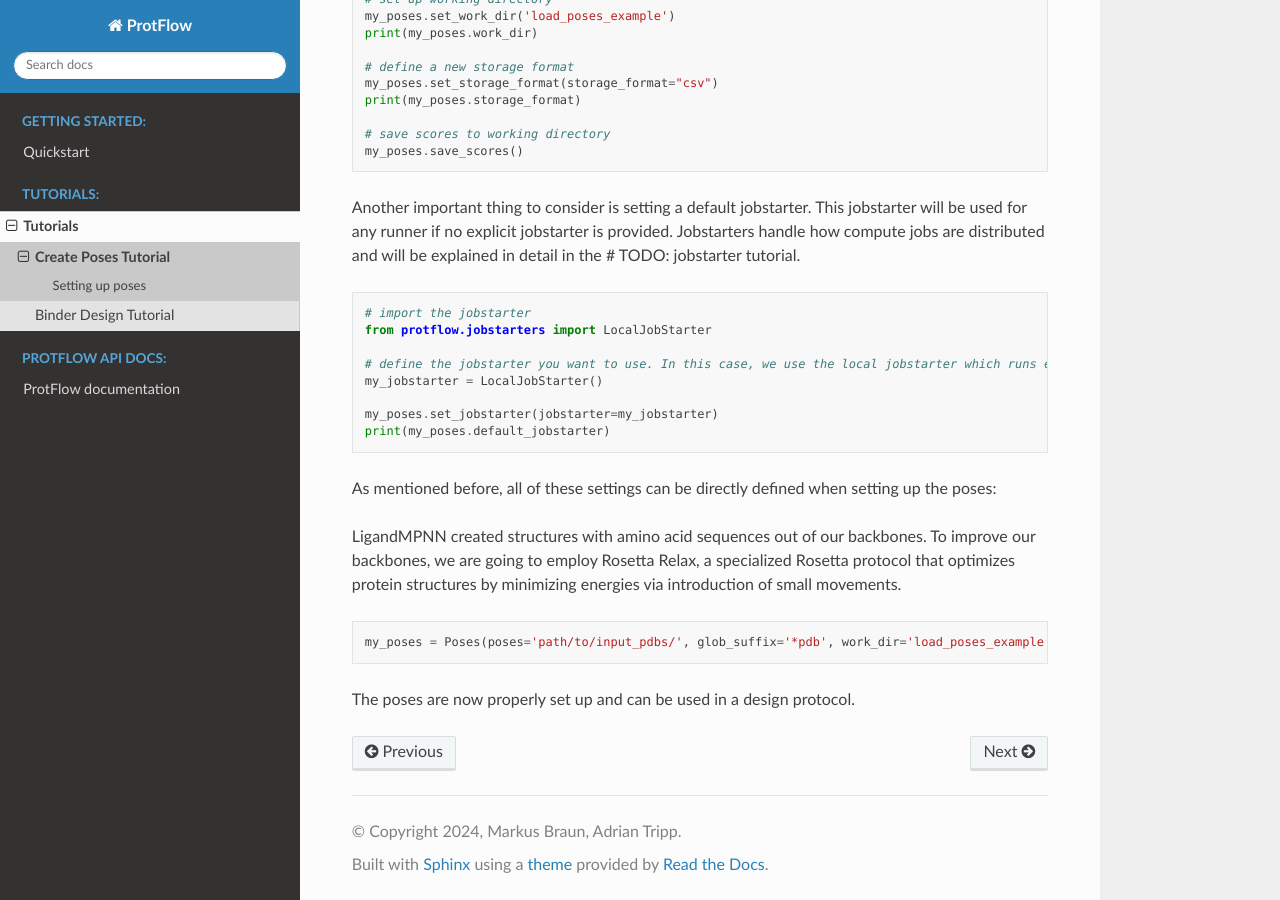
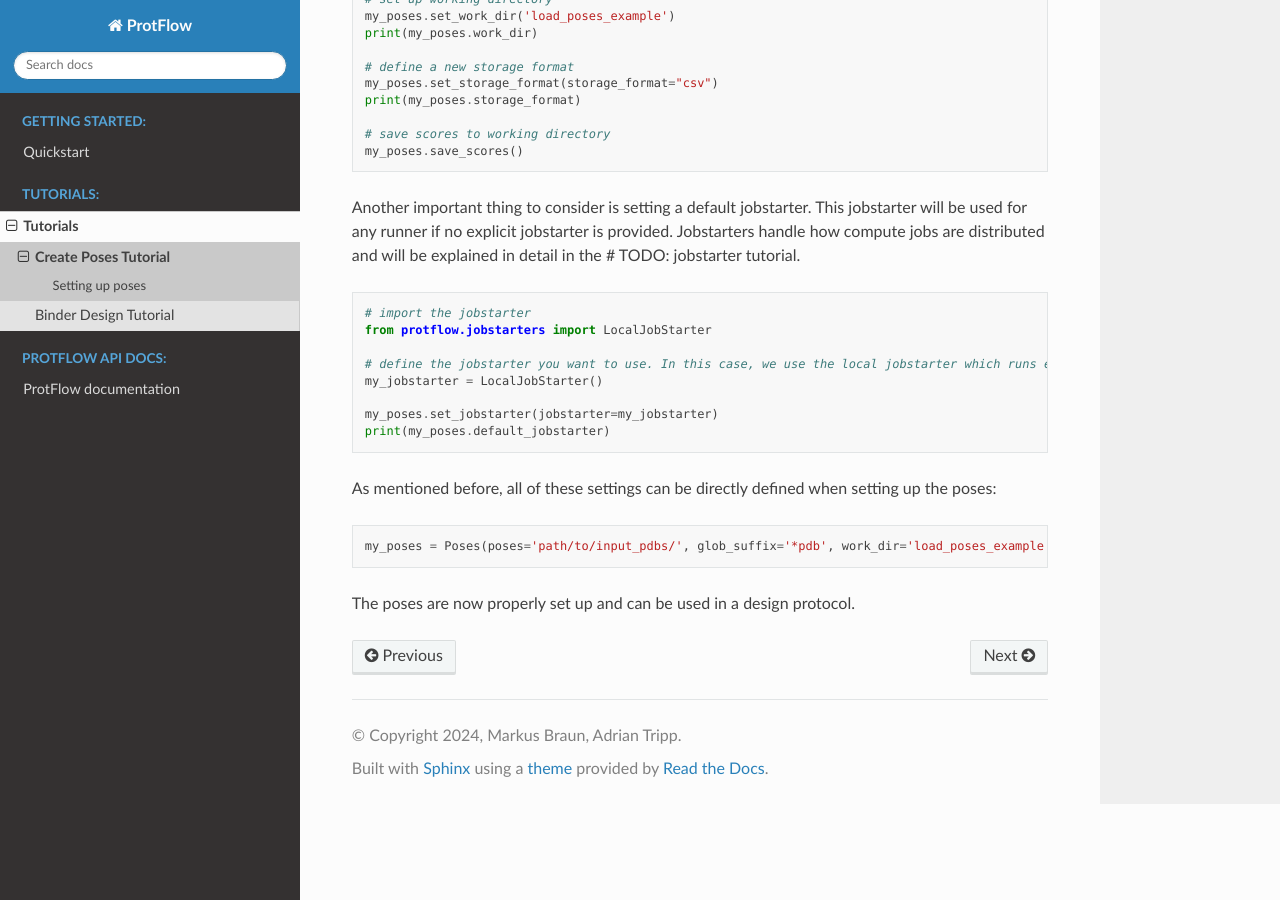
Before and after one commit to mabr3112/ProtFlow, a Sphinx documentation site: the page built from docs/source/tutorials/load_poses.rst, in a window 1280 px wide and 900 px high, scrolled down 1666 px. Built offline with Sphinx 7.4.7 and the Read the Docs theme 3.1.0, drawn with Linux system fonts in a browser that asks for light colours.

Commit message:
updated tutorial

```diff
--- a/docs/source/tutorials/load_poses.rst
+++ b/docs/source/tutorials/load_poses.rst
@@ -95,10 +95,6 @@ how compute jobs are distributed and will be explained in detail in the # TODO:
 
 As mentioned before, all of these settings can be directly defined when setting up the poses:
 
-
-LigandMPNN created structures with amino acid sequences out of our backbones. To improve our backbones, we are going to employ Rosetta Relax, a specialized Rosetta protocol that optimizes
-protein structures by minimizing energies via introduction of small movements.
-
 .. code-block:: python
 
    my_poses = Poses(poses='path/to/input_pdbs/', glob_suffix='*pdb', work_dir='load_poses_example', storage_format='csv', jobstarter=my_jobstarter)
```
